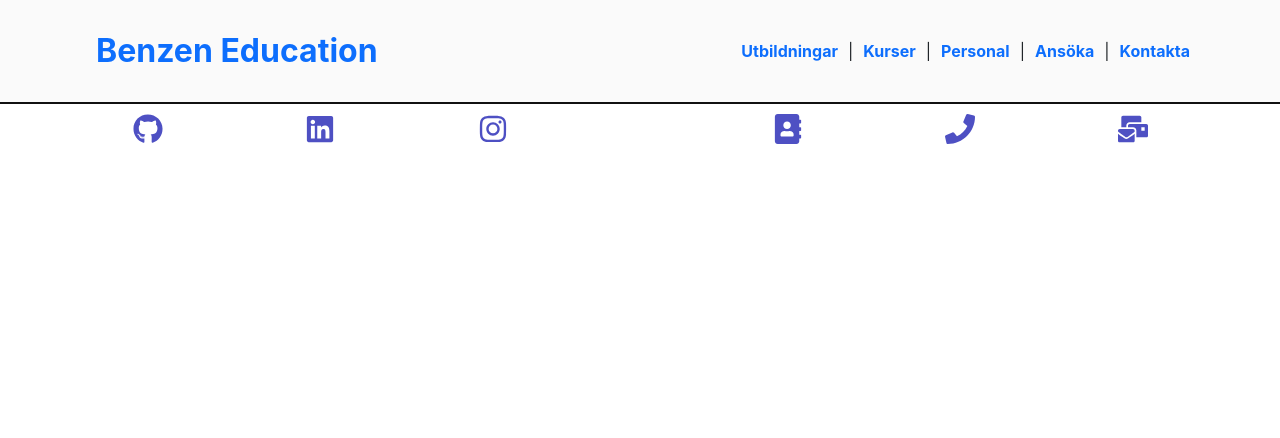
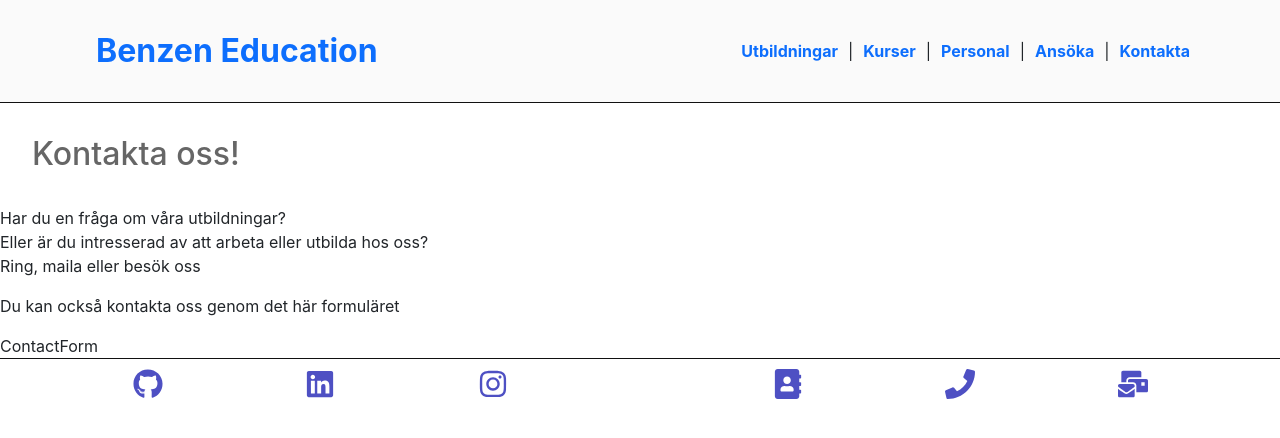
Before and after one commit to Ravelloo2/Benzen, a React (Create React App) app: page /kontakta in a window 1280 px wide. Shown: the top 438 px of the page. Built offline with nearby package versions, Linux system fonts and the light colour scheme; a web font is replaced by a local one.

Commit message:
created a start for contact+form

```diff
--- a/package.json
+++ b/package.json
@@ -23,7 +23,7 @@
     "react-icons": "^4.3.1",
     "react-modal": "^3.14.4",
     "react-router-dom": "^6.2.2",
-    "react-scripts": "^2.1.3",
+    "react-scripts": "^5.0.0",
     "web-vitals": "^2.1.4",
     "yup": "^0.32.11"
   },
--- /dev/null
+++ b/src/Components/Contact.jsx
@@ -0,0 +1,19 @@
+import React, {useState} from 'react'
+import ContactForm from './ContactForm'
+const Contact = () => {
+  return (
+    <div className="main-content">
+    <h2>Kontakta oss!</h2>
+    <section>
+    Har du en fråga om våra utbildningar? <br/>Eller är du intresserad av att arbeta eller utbilda hos oss?
+    <p>Ring, maila eller besök oss</p>
+    </section>
+
+<div><p>Du kan också kontakta oss genom det här formuläret</p>
+    <ContactForm/>
+    </div>
+</div>
+  )
+}
+
+export default Contact;
--- /dev/null
+++ b/src/Components/ContactForm.jsx
@@ -0,0 +1,9 @@
+import React from 'react'
+
+function ContactForm() {
+  return (
+    <div>ContactForm</div>
+  )
+}
+
+export default ContactForm
--- a/src/Components/NewCourseComponents/CreateCourse.jsx
+++ b/src/Components/NewCourseComponents/CreateCourse.jsx
@@ -177,7 +177,7 @@
               onChange={handleChange}
             >
               {teacher.map(teachers => {
-                return (<option key={teacher._id}>{teachers.fName}</option>
+                return (<option key={teacher._id}>{teachers.email}</option>
               )})}
             </select>
 
--- a/src/routes/Kontakta.js
+++ b/src/routes/Kontakta.js
@@ -1,11 +1,10 @@
 import React from 'react'
+import Contact from '../Components/Contact';
 
 const Kontakta = () => {
   return (
     <div className='contact-container'>
-        <div className="main-content">
-
-        </div>
+        <Contact />
     </div>
   )
 }
```
Also changed, not shown: 2 other files (tests, documents, lock files or other folders).
